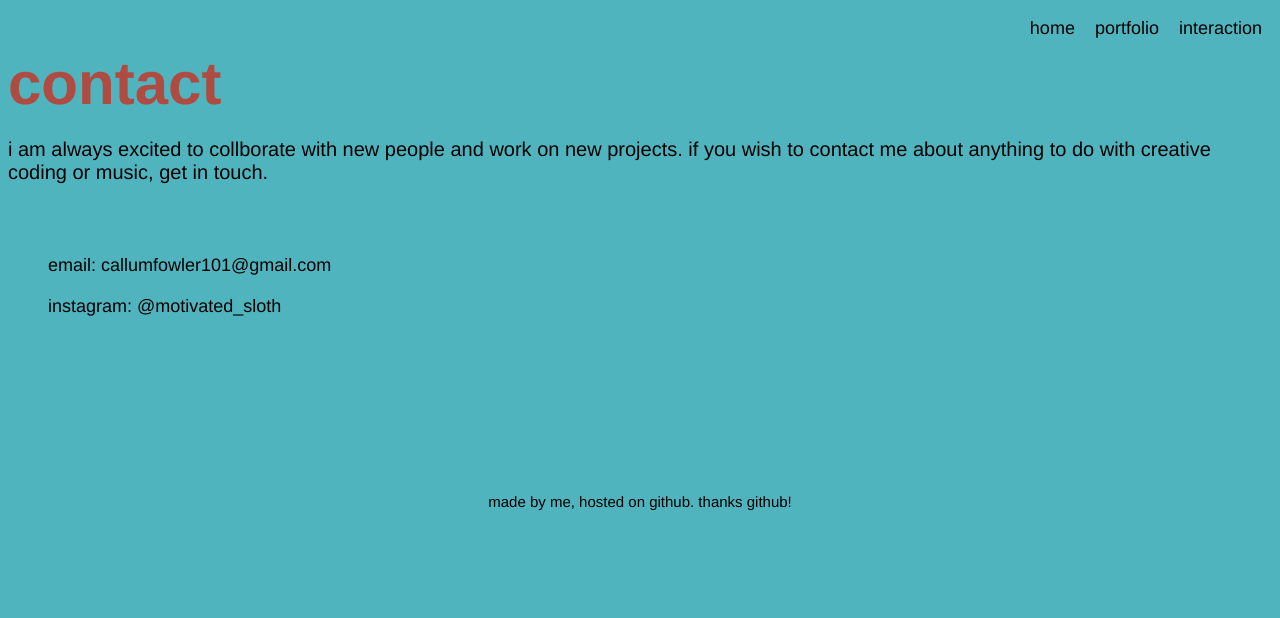
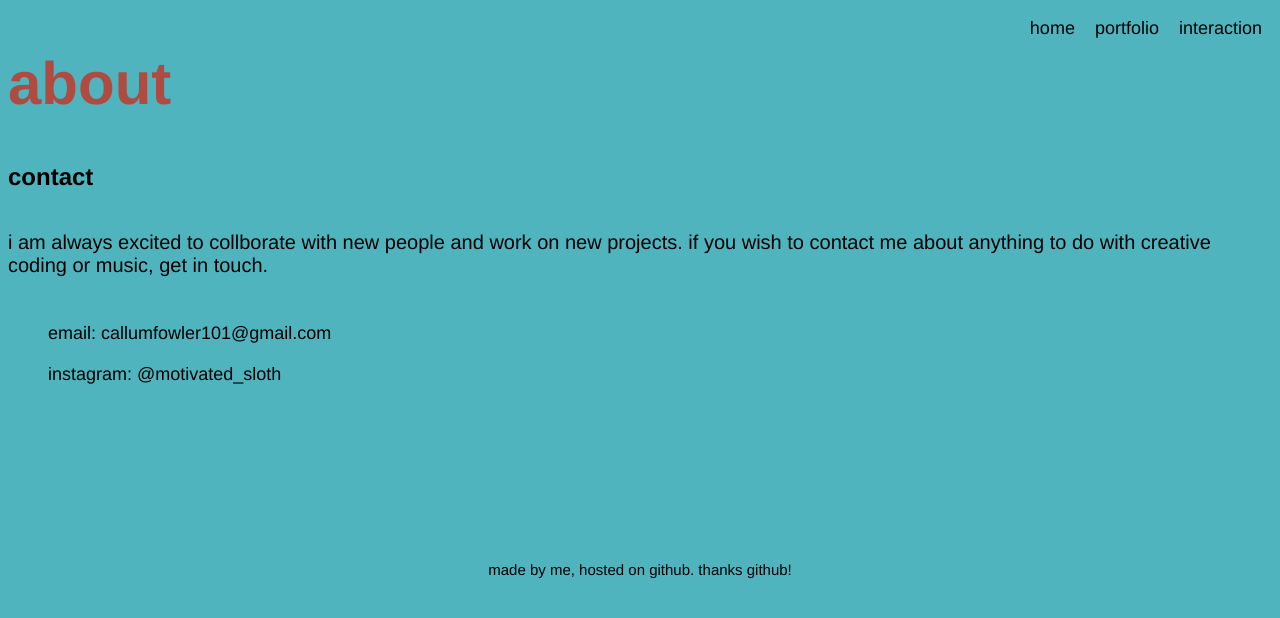
Before and after one commit to callumfowler101/callumfowler101.github.io, a plain HTML site: page about.html in a window 1280 px wide. Drawn offline with Linux system fonts and the light colour scheme.

Commit message:
changed contact to about

```diff
--- a/contact.html
+++ b/about.html
@@ -3,7 +3,7 @@
 <head>
     <meta charset="UTF-8">
     <meta name="viewport" content="width=device-width, initial-scale=1.0">
-    <title> callum fowler - contact </title>
+    <title> callum fowler - about </title>
     <link rel="shortcut icon" type="image/x-icon" href="images/favicon.ico"/>
     <link rel="stylesheet" href="main.css">
 </head>
@@ -16,15 +16,17 @@
                 <li> <a href="index.html"> Home </a></li>
             </ul>
         </nav>
-        <h1>Contact</h1>
+        <h1>About</h1>
+
+    </header>
+
+    <section class="vert">
+        <h2> Contact </h2>
         <p>
             I am always excited to collborate with new people and work on new projects.
             If you wish to contact me about anything to do with creative coding or music, get
             in touch.
         </p>
-    </header>
-
-    <section>
         <ul>
             <li>email: callumfowler101@gmail.com</li>
             <li>instagram: @motivated_sloth</li>
--- a/main.css
+++ b/main.css
@@ -62,6 +62,13 @@ section{
     padding: 25px 0px;
     display: flex;
     flex-direction: row;
+}
+
+section.vert{
+    margin: auto;
+    padding: 25px 0px;
+    display: flex;
+    flex-direction: column;
 }
 
 a.main:link, a.main:visited{
```
Also changed, not shown: index.html (+1 -1 lines), interaction.html (+2 -2 lines), portfolio.html (+1 -1 lines).
